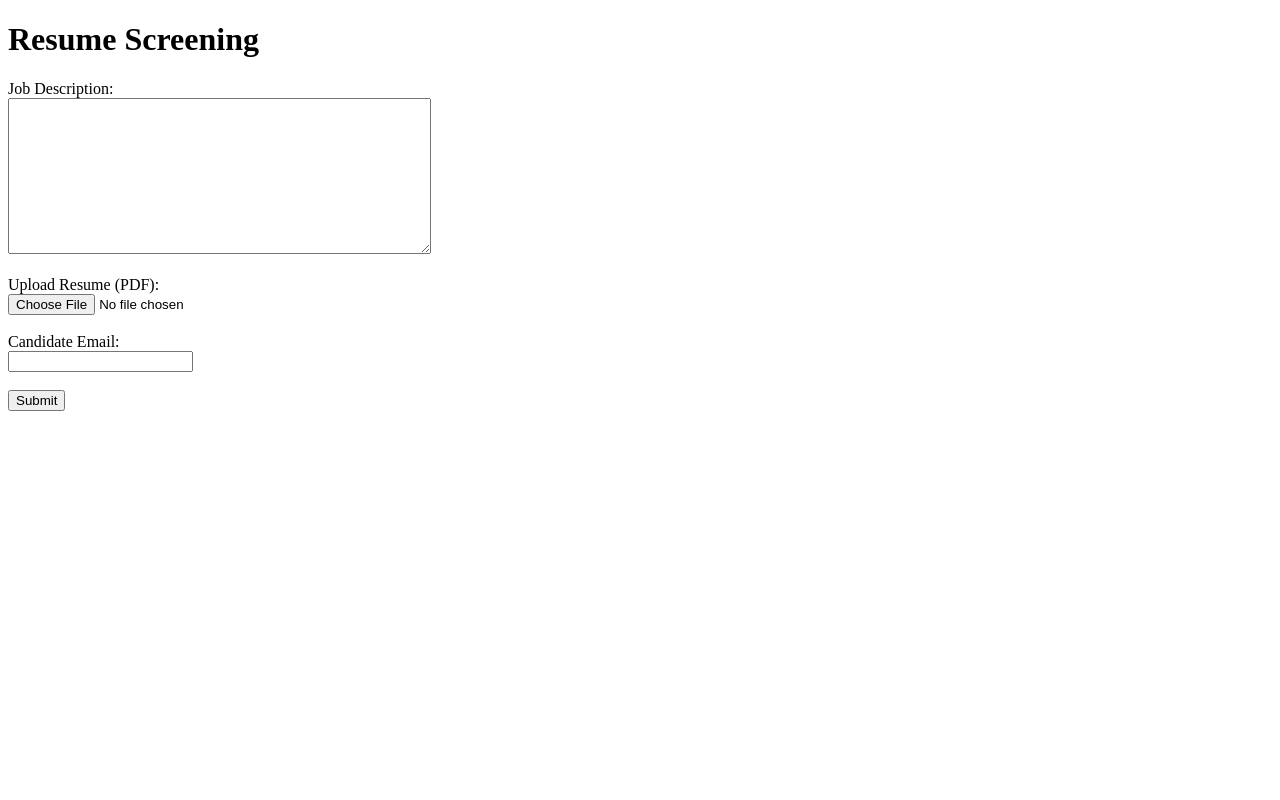
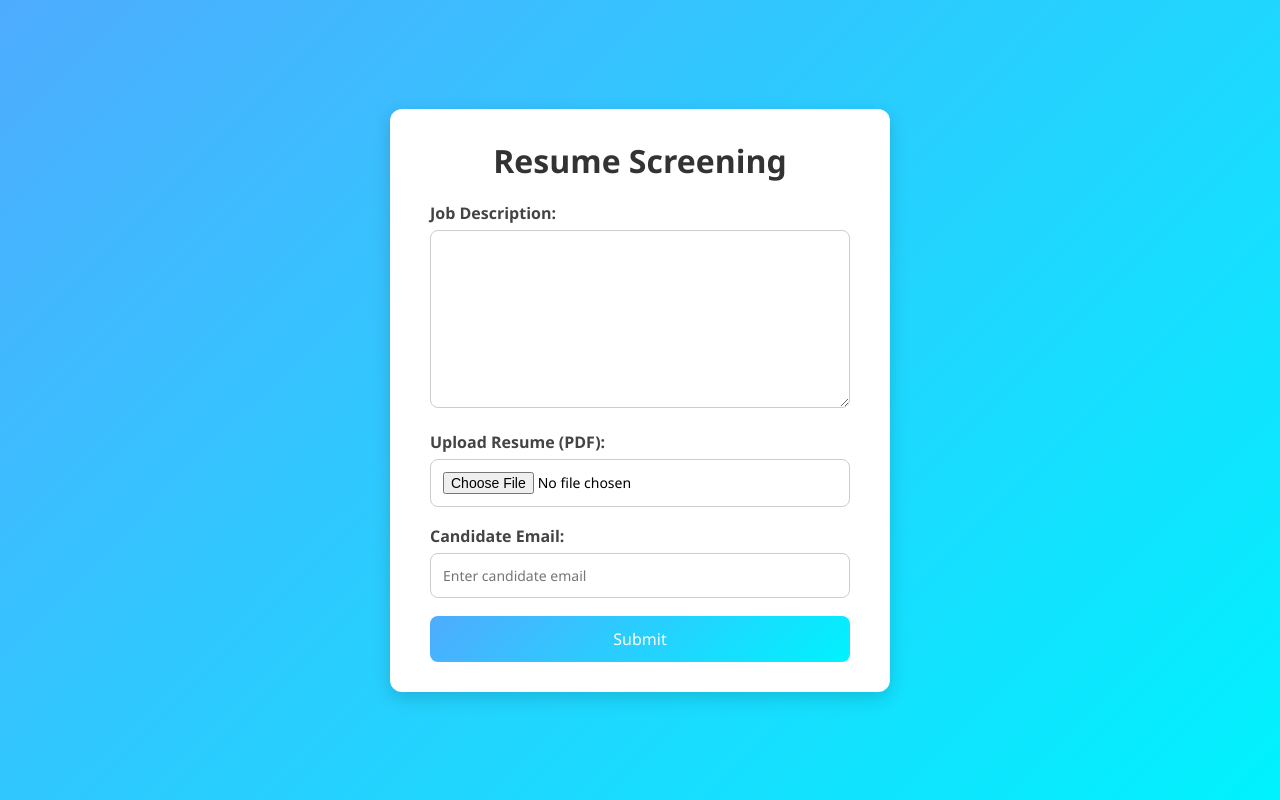
Before and after one commit to kritikpatidar/AI-Resume-Screening-Web-Application, a Flask app: page / in a window 1280 px wide. Run offline with Flask 3, Linux system fonts and the light colour scheme.

Commit message:
UI Updated

```diff
--- a/static/style.css
+++ b/static/style.css
@@ -0,0 +1,89 @@
+/* Reset default browser styles */
+* {
+  margin: 0;
+  padding: 0;
+  box-sizing: border-box;
+  font-family: 'Segoe UI', Tahoma, Geneva, Verdana, sans-serif;
+}
+
+/* Body background and centering */
+body {
+  background: linear-gradient(135deg, #4facfe, #00f2fe);
+  min-height: 100vh;
+  display: flex;
+  justify-content: center;
+  align-items: center;
+  padding: 20px;
+}
+
+/* Main container (for both pages) */
+.container {
+  background: #fff;
+  padding: 30px 40px;
+  border-radius: 12px;
+  box-shadow: 0px 6px 18px rgba(0, 0, 0, 0.15);
+  max-width: 500px;
+  width: 100%;
+  text-align: center;
+}
+
+/* Heading */
+h1, h3 {
+  margin-bottom: 20px;
+  color: #333;
+}
+
+/* Form labels */
+label {
+  font-weight: 600;
+  display: block;
+  margin-bottom: 6px;
+  text-align: left;
+  color: #444;
+}
+
+/* Textarea and input fields */
+textarea,
+input[type="file"],
+input[type="email"] {
+  width: 100%;
+  padding: 12px;
+  margin-bottom: 18px;
+  border: 1px solid #ccc;
+  border-radius: 8px;
+  font-size: 14px;
+  transition: 0.3s;
+}
+
+textarea:focus,
+input:focus {
+  border-color: #4facfe;
+  outline: none;
+  box-shadow: 0px 0px 5px rgba(79, 172, 254, 0.5);
+}
+
+/* Button */
+button, .btn-submit {
+  background: linear-gradient(135deg, #4facfe, #00f2fe);
+  color: white;
+  border: none;
+  padding: 12px 20px;
+  border-radius: 8px;
+  font-size: 16px;
+  cursor: pointer;
+  transition: 0.3s;
+  width: 100%;
+}
+
+button:hover, .btn-submit:hover {
+  background: linear-gradient(135deg, #00c6ff, #0072ff);
+}
+
+/* Special styling for success page */
+.success-box {
+  max-width: 400px;
+}
+.success-box h3 {
+  color: #2c3e50;
+  margin-bottom: 20px;
+}
--- a/templates/index.html
+++ b/templates/index.html
@@ -1,21 +1,27 @@
 <!DOCTYPE html>
-<html>
+<html lang="en">
 <head>
-    <title>Resume Screening Tool</title>
+  <meta charset="UTF-8">
+  <meta name="viewport" content="width=device-width, initial-scale=1.0">
+  <title>Resume Screening Tool</title>
+  <link rel="stylesheet" href="style.css">
 </head>
 <body>
+  <div class="container">
     <h1>Resume Screening</h1>
-    <form method="POST" enctype="multipart/form-data">
-        <label>Job Description:</label><br>
-        <textarea name="job_desc" rows="10" cols="50" required></textarea><br><br>
+    <form method="POST" enctype="multipart/form-data" class="form-box">
 
-        <label>Upload Resume (PDF):</label><br>
-        <input type="file" name="resume" accept=".pdf" required><br><br>
+      <label for="job_desc">Job Description:</label>
+      <textarea id="job_desc" name="job_desc" rows="8" required></textarea>
 
-        <label>Candidate Email:</label><br>
-        <input type="email" name="email" required><br><br>
+      <label for="resume">Upload Resume (PDF):</label>
+      <input id="resume" type="file" name="resume" accept=".pdf" required>
 
-        <button type="submit">Submit</button>
+      <label for="email">Candidate Email:</label>
+      <input id="email" type="email" name="email" placeholder="Enter candidate email" required>
+
+      <button type="submit" class="btn-submit">Submit</button>
     </form>
+  </div>
 </body>
 </html>
```
Also changed, not shown: templates/next.html (+8 -5 lines), 1 other file.
